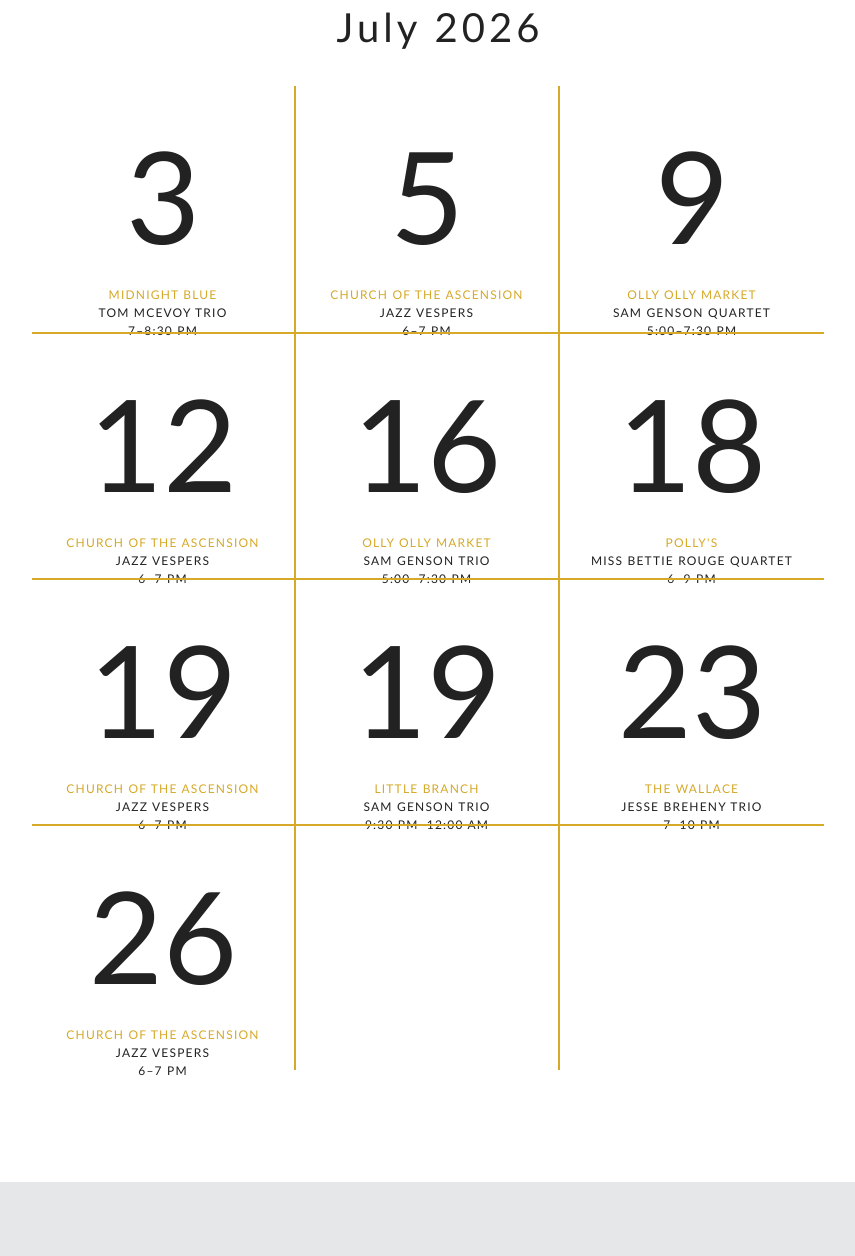
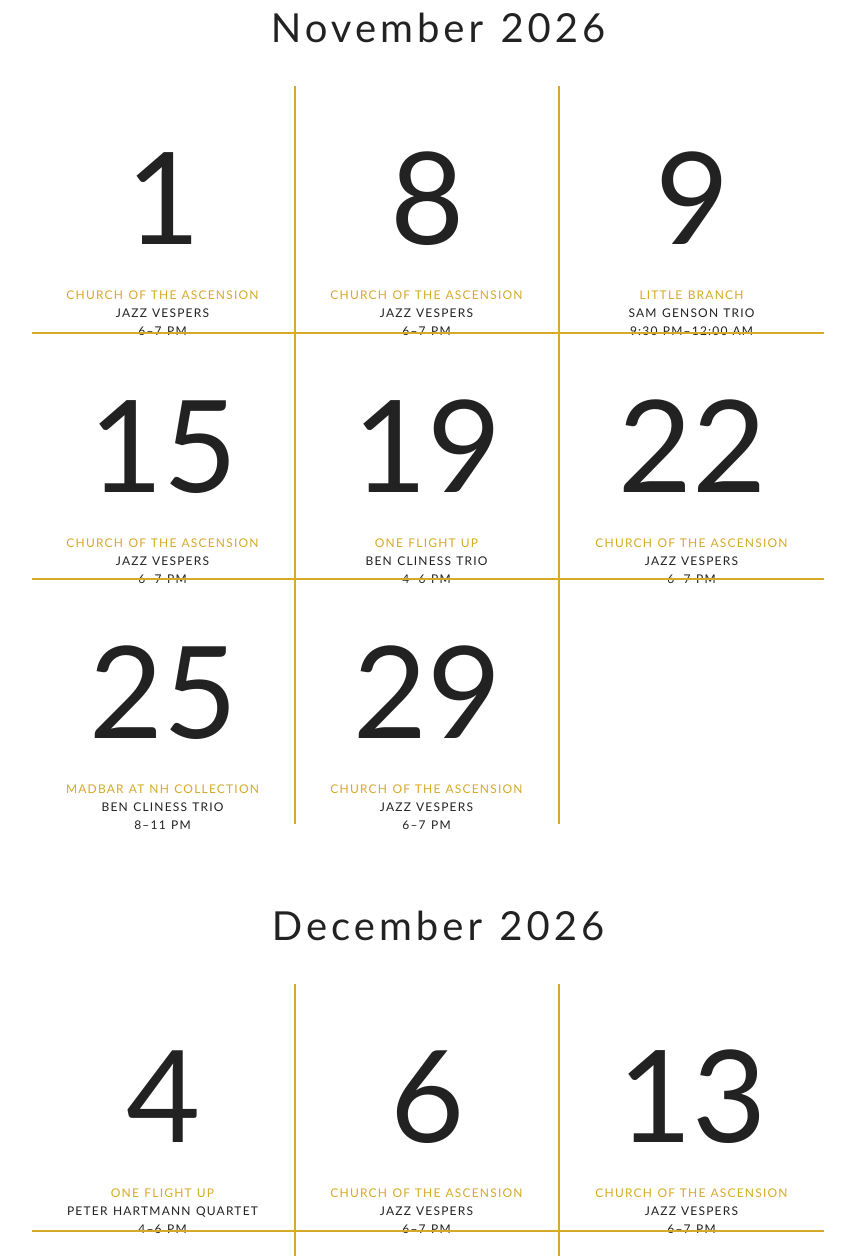
Before and after one commit to thomasmcevoy/tommcevoy.com, an Astro site: page / in a window 1280 px wide. Shown: the part 3044-4300 px from the top of the page, without its empty margins (200-1055 px from the left). Built offline with nearby package versions, Linux system fonts and the light colour scheme; Astro itself is replaced by a stand-in of ours.

Commit message:
update calendar and added new ability to have multiple months

```diff
--- a/src/assets/calendar.js
+++ b/src/assets/calendar.js
@@ -1,16 +1,16 @@
-export default {
+export default [{
   year: '2026',
-  month: 'July',
+  month: 'November',
   shows: [
     {
-      day: 3,
-      venue: 'Midnight Blue',
-      url: '//midnightbluegramercy.com',
-      band: 'Tom McEvoy Trio',
-      time: '7–8:30 PM'
+      day: 1,
+      venue: 'Church of the Ascension',
+      url: '//ascensionchurchnyc.org',
+      band: 'Jazz Vespers',
+      time: '6–7 PM'
     },
     {
-      day: 5,
+      day: 8,
       venue: 'Church of the Ascension',
       url: '//ascensionchurchnyc.org',
       band: 'Jazz Vespers',
@@ -18,59 +18,93 @@ export default {
     },
     {
       day: 9,
-      venue: 'Olly Olly Market',
-      url: '//ollyollymarket.com',
-      band: 'Sam Genson Quartet',
-      time: '5:00–7:30 PM'
+      venue: 'Little Branch',
+      url: '//little-branch.wherevi.com',
+      band: 'Sam Genson Trio',
+      time: '9:30 PM–12:00 AM'
     },
     {
-      day: 12,
+      day: 15,
+      venue: 'Church of the Ascension',
+      url: '//ascensionchurchnyc.org',
+      band: 'Jazz Vespers',
+      time: '6–7 PM'
+    },
+
+    {
+      day: 19,
+      venue: 'One Flight Up',
+      url: '//oneflightupjazz.com',
+      band: 'Ben Cliness Trio',
+      time: '4–6 PM'
+    },
+    {
+      day: 22,
       venue: 'Church of the Ascension',
       url: '//ascensionchurchnyc.org',
       band: 'Jazz Vespers',
       time: '6–7 PM'
     },
     {
-      day: 16,
-      venue: 'Olly Olly Market',
-      url: '//ollyollymarket.com',
-      band: 'Sam Genson Trio',
-      time: '5:00–7:30 PM'
+      day: 25,
+      venue: "MadBar at NH Collection",
+      url: '//madbar-nyc.com',
+      band: 'Ben Cliness Trio',
+      time: '8–11 PM'
     },
     {
-      day: 18,
-      venue: "Polly's",
-      url: '//pollysnyc.com',
-      band: 'Miss Bettie Rouge Quartet',
-      time: '6–9 PM'
+      day: 29,
+      venue: 'Church of the Ascension',
+      url: '//ascensionchurchnyc.org',
+      band: 'Jazz Vespers',
+      time: '6–7 PM'
+    }
+  ]
+}, {
+  year: 2026,
+  month: 'December',
+  shows: [
+    {
+      day: 4,
+      venue: 'One Flight Up',
+      url: '//oneflightupjazz.com',
+      band: 'Peter Hartmann Quartet',
+      time: '4–6 PM'
     },
     {
-      day: 19,
+      day: 6,
       venue: 'Church of the Ascension',
       url: '//ascensionchurchnyc.org',
       band: 'Jazz Vespers',
       time: '6–7 PM'
     },
     {
-      day: 19,
-      venue: 'Little Branch',
-      url: '//little-branch.wherevi.com',
-      band: 'Sam Genson Trio',
-      time: '9:30 PM–12:00 AM'
+      day: 13,
+      venue: 'Church of the Ascension',
+      url: '//ascensionchurchnyc.org',
+      band: 'Jazz Vespers',
+      time: '6–7 PM'
     },
     {
-      day: 23,
-      venue: 'The Wallace',
-      url: '//thewallace.com/lounge',
-      band: 'Jesse Breheny Trio',
-      time: '7–10 PM'
+      day: 20,
+      venue: 'Church of the Ascension',
+      url: '//ascensionchurchnyc.org',
+      band: 'Jazz Vespers',
+      time: '6–7 PM'
     },
     {
-      day: 26,
+      day: 20,
+      venue: 'Berlin',
+      url: '//berlin.nyc',
+      band: 'John William Watkins band',
+      time: '9–11 PM'
+    },
+    {
+      day: 27,
       venue: 'Church of the Ascension',
       url: '//ascensionchurchnyc.org',
       band: 'Jazz Vespers',
       time: '6–7 PM'
     }
   ]
-}
+}]
--- a/src/components/Shows.svelte
+++ b/src/components/Shows.svelte
@@ -1,37 +1,32 @@
 <script>
-  import calendar from "../assets/calendar.js";
-
-  const needsUnderlineFix = calendar.shows.length % 3 === 1;
+  import calendars from "../assets/calendar.js";
 </script>
 
 <section id="shows">
   <h2>SHOWS</h2>
   <div id="calendar">
+  {#each calendars as calendar}
+  <div class="calendar-month">
   <h4>{calendar.month} {calendar.year}</h4>
-    <div class="container" class:has-orphan={needsUnderlineFix}>
+
+  <div
+    class="container"
+    class:has-orphan={calendar.shows.length % 3 !== 0}
+  >
     <ol>
-        {#each calendar.shows as show, i}
-          <li
-            class="show"
-            class:underline-fix={
-              needsUnderlineFix &&
-              (i === calendar.shows.length - 3 ||
-              i === calendar.shows.length - 2)
-            }
-          >
-            <div class="day">
-              {show.day}
-            </div>
+      {#each calendar.shows as show}
+        <li class="show">
+          <div class="day">{show.day}</div>
+
           <div class="details">
             {#if !show.url}
-                <div class="venue">
-                  {show.venue.toUpperCase()}
-                </div>
+              <div class="venue">{show.venue.toUpperCase()}</div>
             {:else}
               <a href={show.url} class="venue">
                 {show.venue.toUpperCase()}
               </a>
             {/if}
+
             <div>{show.band.toUpperCase()}</div>
             <div>{show.time.toUpperCase()}</div>
           </div>
@@ -39,6 +34,8 @@
       {/each}
     </ol>
   </div>
+  </div>
+{/each}
 </div>
 </section>
 
@@ -122,12 +119,53 @@
       padding: 2em 0.5em;
     }
   }
-  @media (min-width: 600px) {
-    .show.underline-fix {
+
+
+.calendar-month {
+  margin-bottom: 6vw;
+}
+
+
+
+
+/****** UNDERLINE FIX ******/
+
+.container.has-orphan {
+  position: relative;
+}
+.container.has-orphan::before {
+    content: "";
+    position: absolute;
+    background-color: #d6a929;
+  }
+
+/* Desktop: 3 columns */
+@media (min-width: 880px) {
+  .container.has-orphan::before {
+    left: 33em;
+    bottom: 15.25em;
+    height: 0.14em;
+    width: 16.5em;
+  }
+}
+
+/* Tablet: 600px–879px */
+@media (min-width: 600px) and (max-width: 879px) {
+  .container.has-orphan::before {
+    left: 22.175em;
+    bottom: 10.285em;
+    height: 0.095em;
+    width: 11.1em;
+  }
+}
+
+/* Mobile: 2 columns */
+@media (max-width: 599px) {
+  .show.mobile-underline-fix {
     position: relative;
   }
 
-    .show.underline-fix::after {
+  .show.mobile-underline-fix::after {
     content: "";
     position: absolute;
     bottom: -0.14em;
@@ -138,27 +176,11 @@
   }
 }
 
+/* 8 shows */
 
-  .container.has-orphan {
-    position: relative;
-  }
 
-  .container.has-orphan::after {
-    content: "";
-    position: absolute;
-    left: 32.875em;
-    bottom: 0;
-    width: 0.14em;
-    height: 15.375em;
-    background-color: #d6a929;
-  }
-@media (min-width: 600px) and (max-width: 879px) {
-  .container.has-orphan::after {
-    left: 22.175em;
-    height: 10.378em;
-    width: .12em;
-  }
-}
+
+
   .day {
     font: 100 7em/0.9 var(--font-futura-light), var(--font-futura-book), var(--font-futura), "Futura Standard",
       "Trebuchet MS", sans-serif;
```
Lines whose indentation alone changed are shown as unchanged.
